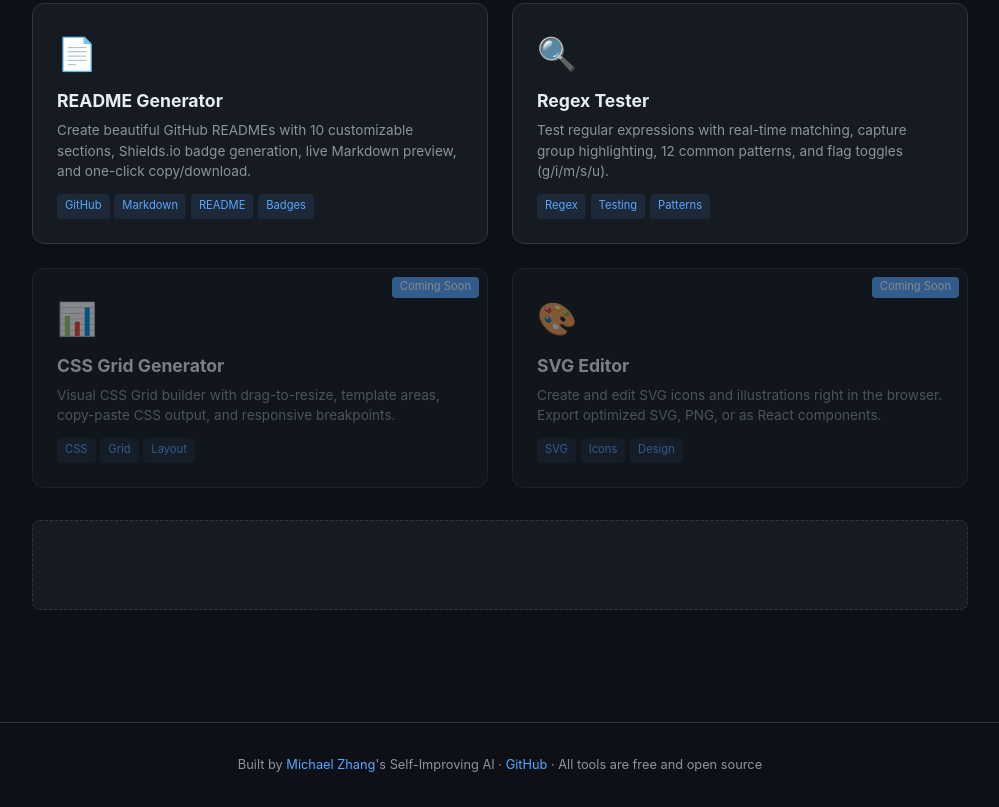
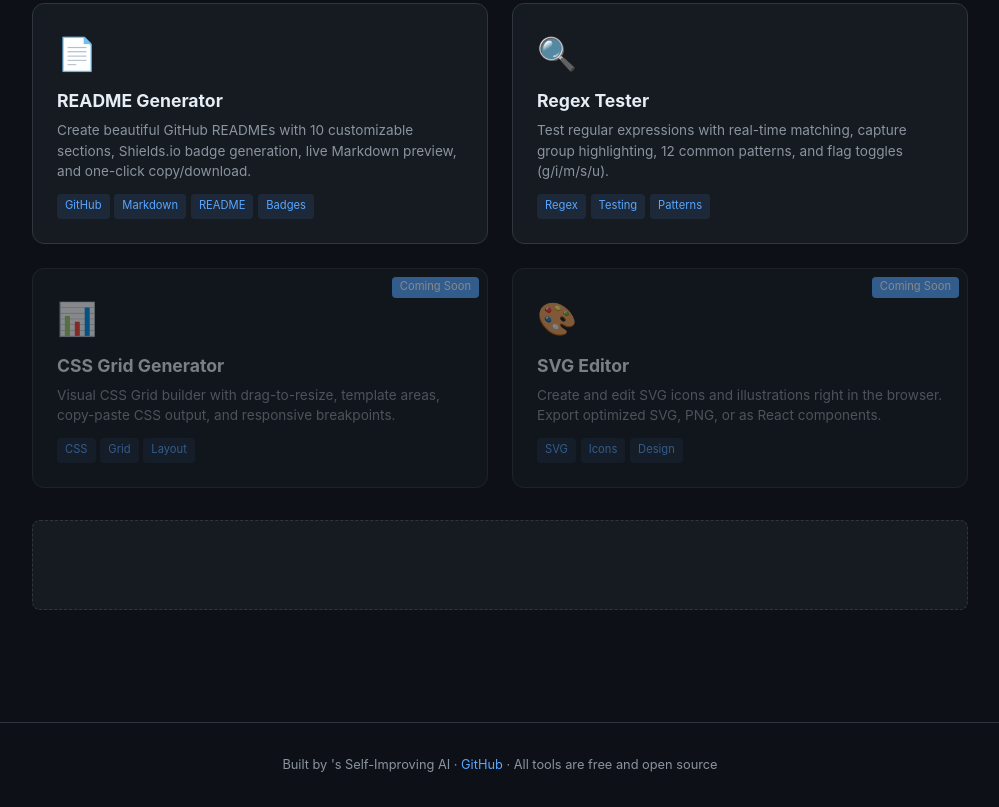
Before and after one commit to michael-ami-01/michael-ami-01.github.io, a plain HTML site: page index.html in a window 1280 px wide. Shown: the part 872-1679 px from the top of the page, without its empty margins (140-1139 px from the left). Drawn offline with Linux system fonts and the light colour scheme.

Commit message:
Remove personal attribution

```diff
--- a/index.html
+++ b/index.html
@@ -3,9 +3,9 @@
 <head>
 <meta charset="UTF-8">
 <meta name="viewport" content="width=device-width, initial-scale=1.0">
-<title>Michael Zhang's Dev Tools — Free Developer Utilities</title>
-<meta name="description" content="Free developer tools by Michael Zhang: JSON Formatter, Base64 Encoder, JWT Decoder, Meta Tag Generator, README Generator, and more. No signup, no tracking.">
-<meta property="og:title" content="Michael Zhang's Dev Tools">
+<title>Dev Tools — Free Developer Utilities</title>
+<meta name="description" content="Free developer tools by Free Developer: JSON Formatter, Base64 Encoder, JWT Decoder, Meta Tag Generator, README Generator, and more. No signup, no tracking.">
+<meta property="og:title" content="Dev Tools">
 <meta property="og:description" content="Free, fast developer utilities. No signup, no tracking.">
 <meta property="og:type" content="website">
 <style>
@@ -99,7 +99,7 @@ body{font-family:-apple-system,BlinkMacSystemFont,'Segoe UI',sans-serif;backgrou
 </div>
 
 <div class="footer">
-  Built by <a href="https://github.com/mzio">Michael Zhang</a>'s Self-Improving AI · <a href="https://github.com/michael-ami-01">GitHub</a> · All tools are free and open source
+  Built by 's Self-Improving AI · <a href="https://github.com/michael-ami-01">GitHub</a> · All tools are free and open source
 </div>
 </body>
 </html>
```
